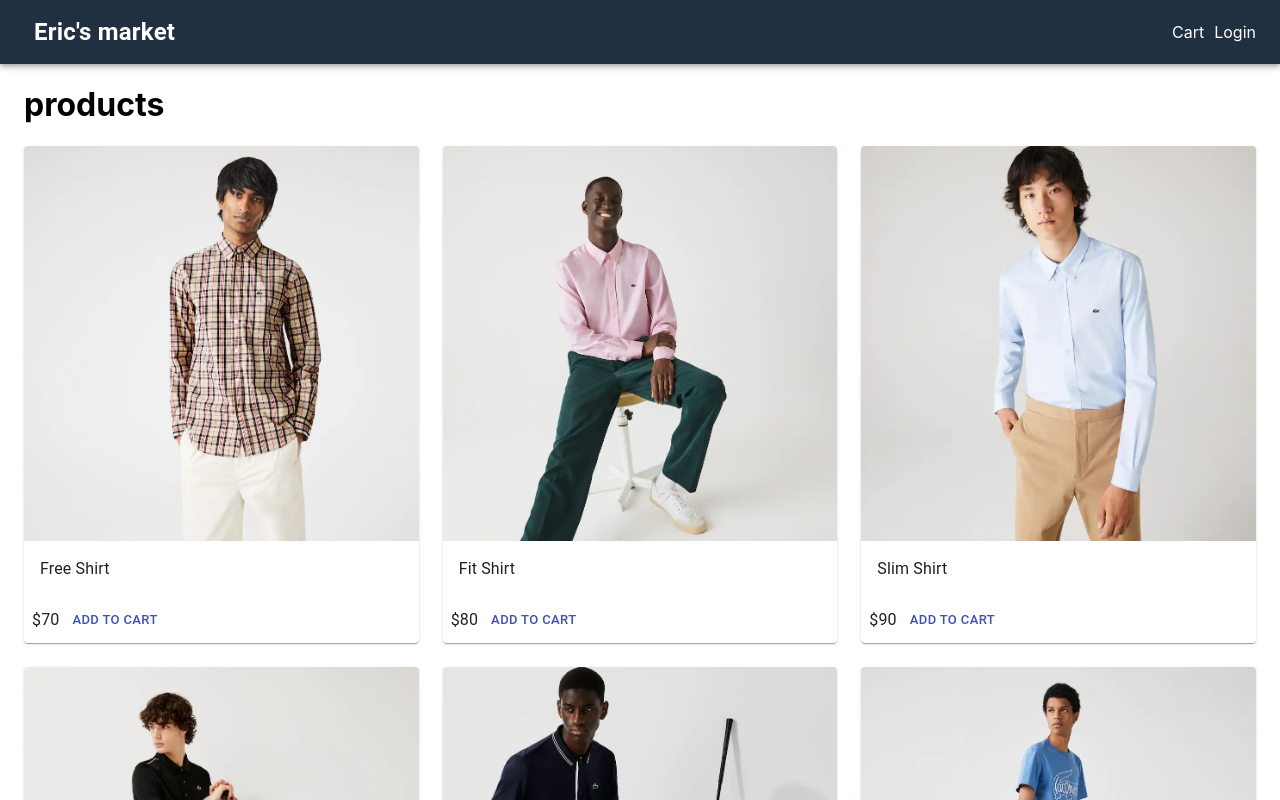
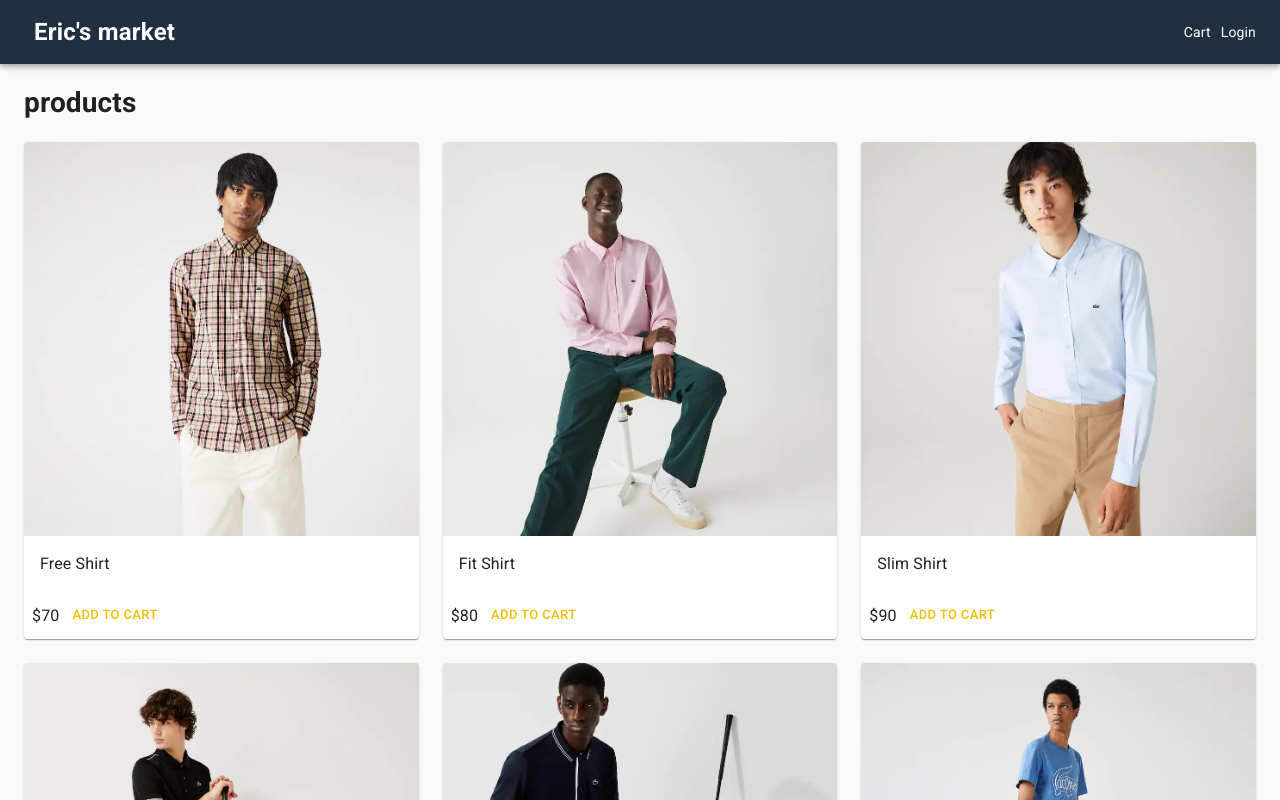
Before and after one commit to rudwo8134/ericmarket, a Next.js app: page / in a window 1280 px wide. Shown: the top 800 px of the page. Built offline with nearby package versions, Linux system fonts and the light colour scheme.

Commit message:
add the theme

```diff
--- a/components/Layout.js
+++ b/components/Layout.js
@@ -4,13 +4,39 @@
 import {
   AppBar,
   Container,
+  createMuiTheme,
+  CssBaseline,
   Link,
+  ThemeProvider,
   Toolbar,
   Typography,
 } from '@material-ui/core';
 import useStyles from '../utils/styles';
 
 const Layout = ({ title, children, description }) => {
+  const theme = createMuiTheme({
+    typography: {
+      h1: {
+        fontSize: '1.6rem',
+        fontWeight: 400,
+        margin: '1rem 0',
+      },
+      h2: {
+        fontSize: '1.4rem',
+        fontWeight: 400,
+        margin: '1rem 0',
+      },
+    },
+    palette:{
+      type: 'light',
+      primary:{
+        main: '#f0c000',
+      },
+      secondary:{
+        main: '#208080',
+      }
+    }
+  });
   const styles = useStyles();
   return (
     <div>
@@ -18,6 +44,8 @@
         <title>{title ? `${title} - eric's market` : "Eric's Market"}</title>
         {description && <meta name="description" content={description} />}
       </Head>
+      <ThemeProvider theme={theme}>
+        <CssBaseline />
         <AppBar position="static" className={styles.navbar}>
           <Toolbar>
             <NextLink href="/" passHref>
@@ -43,6 +71,7 @@
             Market
           </Typography>
         </footer>
+      </ThemeProvider>
     </div>
   );
 };
--- a/pages/_document.js
+++ b/pages/_document.js
@@ -5,7 +5,12 @@
   render() {
     return (
       <Html lang="en">
-        <Head></Head>
+        <Head>
+          <link
+            rel="stylesheet"
+            href="https://fonts.googleapis.com/css?family=Roboto:300,400,500,700&display=swap"
+          />
+        </Head>
         <body>
           <Main />
           <NextScript />
--- a/pages/product/[slug].js
+++ b/pages/product/[slug].js
@@ -46,7 +46,7 @@
         <Grid item md={3} xs={12}>
           <List>
             <ListItem>
-              <Typography component="h1">Category: {product?.category}</Typography>
+              <Typography component="h1" variant="h1">Category: {product?.category}</Typography>
             </ListItem>
             <ListItem>
               <Typography> Brand: {product?.brand}</Typography>
```
Lines whose indentation alone changed are shown as unchanged.
